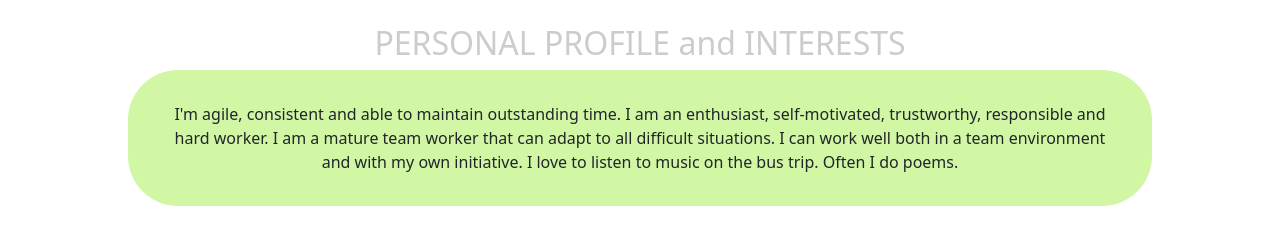
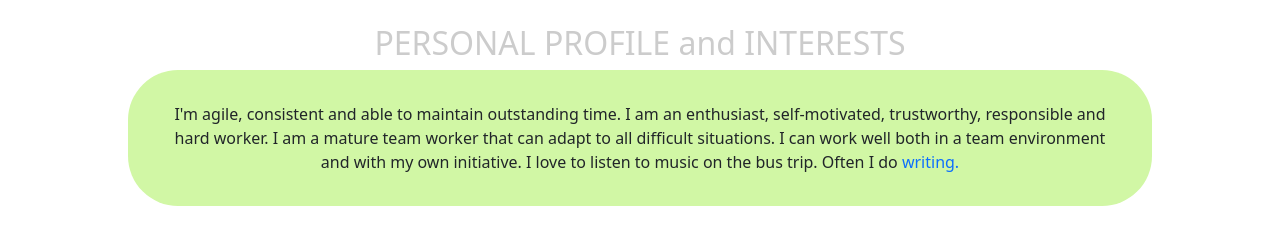
Before and after one commit to asifsyed487/mycv, a plain HTML site: page index.html in a window 1280 px wide. Shown: the part 2457-2692 px from the top of the page. Drawn offline with nearby package versions, Linux system fonts and the light colour scheme.

Commit message:
personal profile and interest section updated

```diff
--- a/index.html
+++ b/index.html
@@ -278,7 +278,7 @@ Thank You. </p>
       <label class="h2 aboutmeto" for="" style="color: #cccccc;">PERSONAL PROFILE and INTERESTS</label>
       <p class="aboutme" style="background-color: #d1f7a5;">I'm agile, consistent and able to maintain outstanding time. I am an enthusiast, self-motivated, trustworthy, responsible and hard worker.
          I am a mature team worker that can adapt to all difficult situations.
-         I can work well both in a team environment and with my own initiative. I love to listen to music on the bus trip. Often I do poems. </p>
+         I can work well both in a team environment and with my own initiative. I love to listen to music on the bus trip. Often I do <span> <a style="text-decoration:none;" href="https://www.facebook.com/amakelikhtedao" target="_blank" title="see my writings"> writing. </a></span></p>
     </div>
   </div>
 
```
